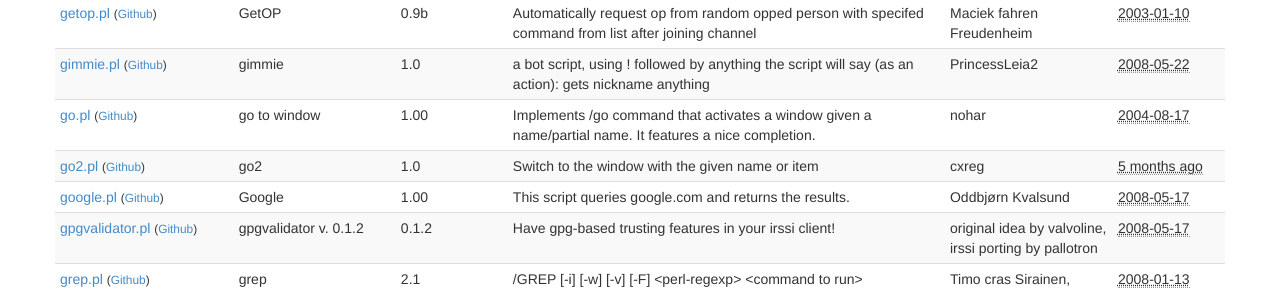
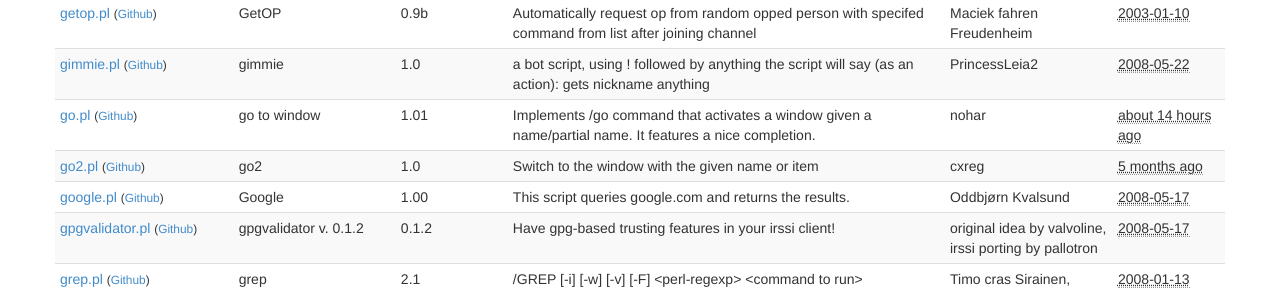
Before and after one commit to irssi/scripts.irssi.org, a Jekyll site: the page built from index.html, in a window 1280 px wide and 900 px high, scrolled down 6425 px. Shown: the part 153-444 px from the top of the window. Built offline with Jekyll 4.4.1, drawn with Linux system fonts in a browser that asks for light colours.

Commit message:
Update scripts.yaml
bump version of go.pl

```diff
--- a/_data/scripts.yaml
+++ b/_data/scripts.yaml
@@ -1461,10 +1461,10 @@
   contact: "nohar@freenode"
   description: "Implements /go command that activates a window given a name/partial name. It features a nice completion."
   filename: "go.pl"
-  modified: "2004-08-17 00:00:00"
+  modified: "2014-10-19 00:00:00"
   license: "GPLv2 or later"
   name: "go to window"
-  version: "1.00"
+  version: "1.01"
 
 - authors: "cxreg"
   contact: "cxreg@pobox.com"
```
